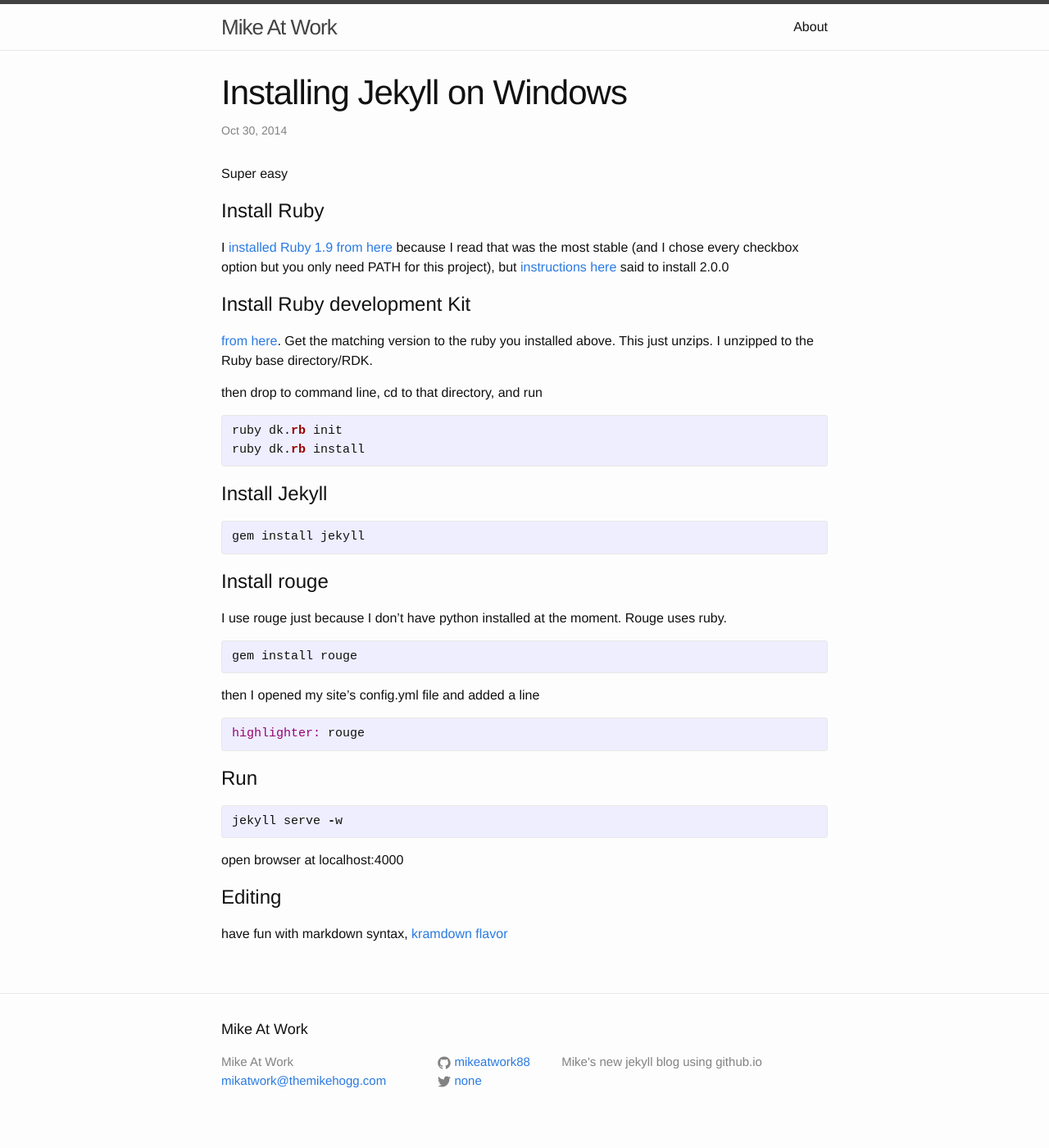
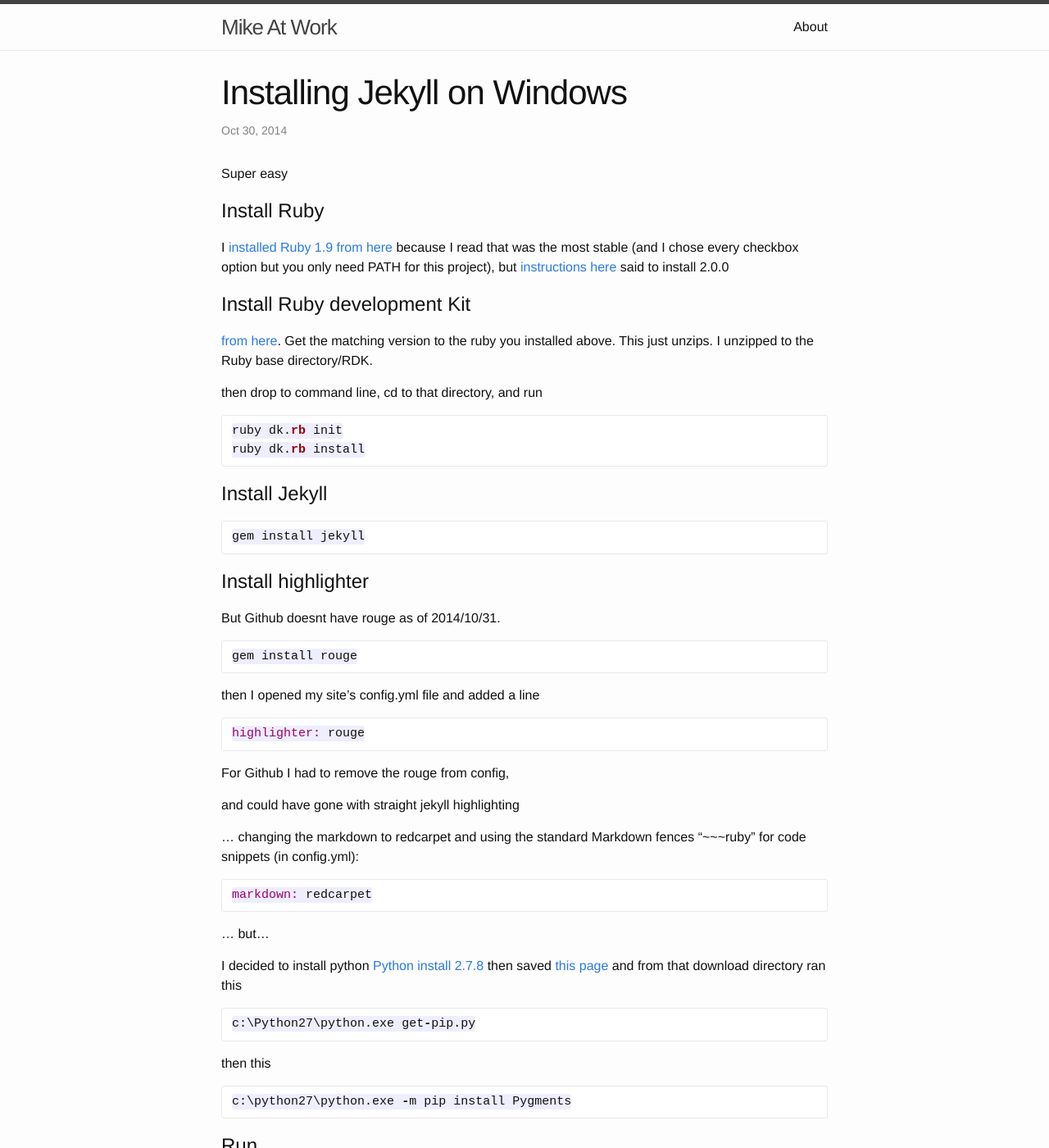
Before and after one commit to mikeatwork88/mikeatwork88.github.io, a Jekyll site: the page built from _posts/2014-10-30-installing-jekyll-on-windows.markdown, in a window 1280 px wide and 1400 px high. Shown: the whole window at 82% size. Built offline with Jekyll 4.4.1, drawn with Linux system fonts in a browser that asks for light colours; Markdown is read by kramdown in place of the engine named in the settings.

Commit message:
redcarpet markdown and md fences for highlighting

```diff
--- a/_config.yml
+++ b/_config.yml
@@ -7,6 +7,6 @@ baseurl: "" # the subpath of your site, e.g. /blog/
 url: "http://yourdomain.com" # the base hostname & protocol for your site
 twitter_username: none
 github_username:  mikeatwork88
-highlighter: rouge
+
 # Build settings
-markdown: kramdown
+markdown: redcarpet
--- a/_posts/2014-10-30-installing-jekyll-on-windows.markdown
+++ b/_posts/2014-10-30-installing-jekyll-on-windows.markdown
@@ -18,40 +18,69 @@ Install Ruby development Kit
 [from here][rd].  Get the matching version to the ruby you installed above.  This just unzips.  I unzipped to the Ruby base directory/RDK.
 
 then drop to command line, cd to that directory, and run
-{% highlight ruby %}
+~~~ruby
 ruby dk.rb init
 ruby dk.rb install
-{% endhighlight %}
+~~~
 
 
 
 Install Jekyll
 ====
-{% highlight ruby %}
+~~~ruby
 gem install jekyll
-{% endhighlight %}
+~~~
 
 
 
-Install rouge
+Install highlighter
 ====
-I use rouge just because I don't have python installed at the moment.  Rouge uses ruby.
-{% highlight ruby %}
+But Github doesnt have rouge as of 2014/10/31.
+
+
+~~~ruby
 gem install rouge
-{% endhighlight %}
+~~~
 
 then I opened my site's config.yml file and added a line
-{% highlight ruby %}
+~~~ruby
 highlighter: rouge
-{% endhighlight %}
+~~~
+
+For Github I had to remove the rouge from config,
+
+and could have gone with straight jekyll highlighting
+
+... changing the markdown to redcarpet and using the standard Markdown fences "~~~ruby" for code snippets (in config.yml):
+
+~~~ruby
+markdown: redcarpet
+~~~
+
+... but...
+
+I decided to install python [Python install 2.7.8][pi]
+then saved [this page][pip]
+and from that download directory ran this
+
+~~~python
+c:\Python27\python.exe get-pip.py
+~~~
+
+then this
+
+~~~python
+c:\python27\python.exe -m pip install Pygments
+~~~
+
 
 
 
 Run
 ====
-{% highlight ruby %}
+~~~ruby
 jekyll serve -w
-{% endhighlight %}
+~~~
 
 open browser at localhost:4000
 
@@ -64,3 +93,5 @@ have fun with markdown syntax, [kramdown flavor][kf]
 [rd]: http://rubyinstaller.org/downloads/
 [jw]: http://jekyll-windows.juthilo.com
 [kf]: http://kramdown.gettalong.org/syntax.html
+[pi]: https://www.python.org/downloads/windows/
+[pip]: https://bootstrap.pypa.io/get-pip.py
```
